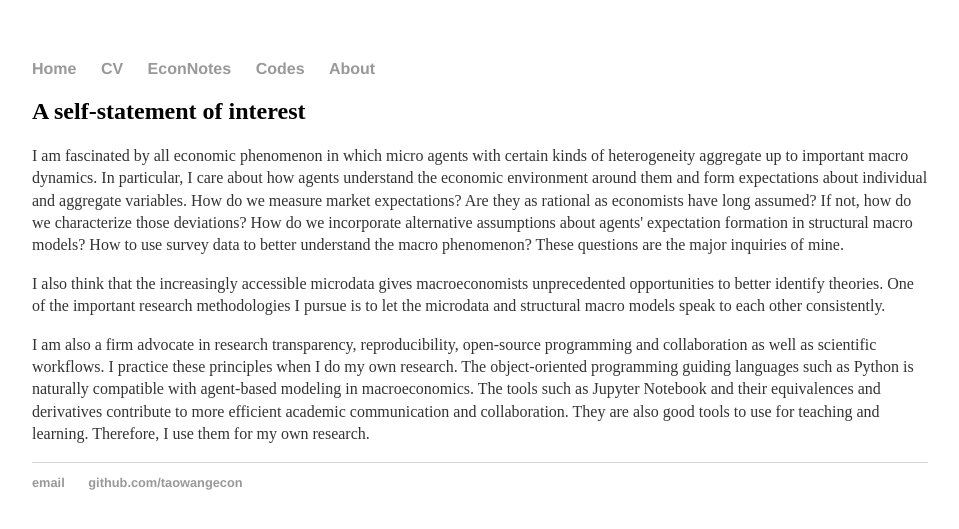
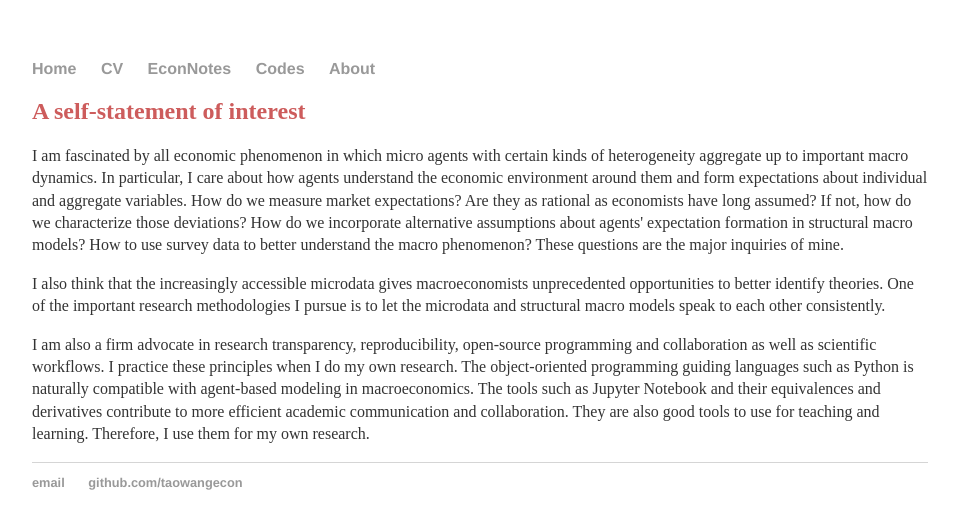
Before and after one commit to iworld1991/TaoWangEcon.github.io, a Jekyll site: the page built from about/index.html, in a window 1280 px wide. Shown: the top 529 px of the page, without its empty margins (160-1119 px from the left). Built offline with Jekyll 4.4.1, drawn with Linux system fonts in a browser that asks for light colours.

Commit message:
Update index.html

```diff
--- a/about/index.html
+++ b/about/index.html
@@ -4,7 +4,7 @@
 ---
 
   <div class="blurb">
-<h2> {{page.title}} </h2>
+<h2 style="color:#CD5C5C"> {{page.title}} </h2>
 
 <p style="font-size:100%;">I am fascinated by all economic phenomenon in which micro agents with certain kinds of heterogeneity aggregate up to important macro dynamics. In particular, I care about how agents understand the economic environment around them and form expectations about individual and aggregate variables. How do we measure market expectations? Are they as rational as economists have long assumed? If not, how do we characterize those deviations? How do we incorporate alternative assumptions about agents' expectation formation in structural macro models?  How to use survey data to better understand the macro phenomenon?  These questions are the major inquiries of mine.</p>
 
```
